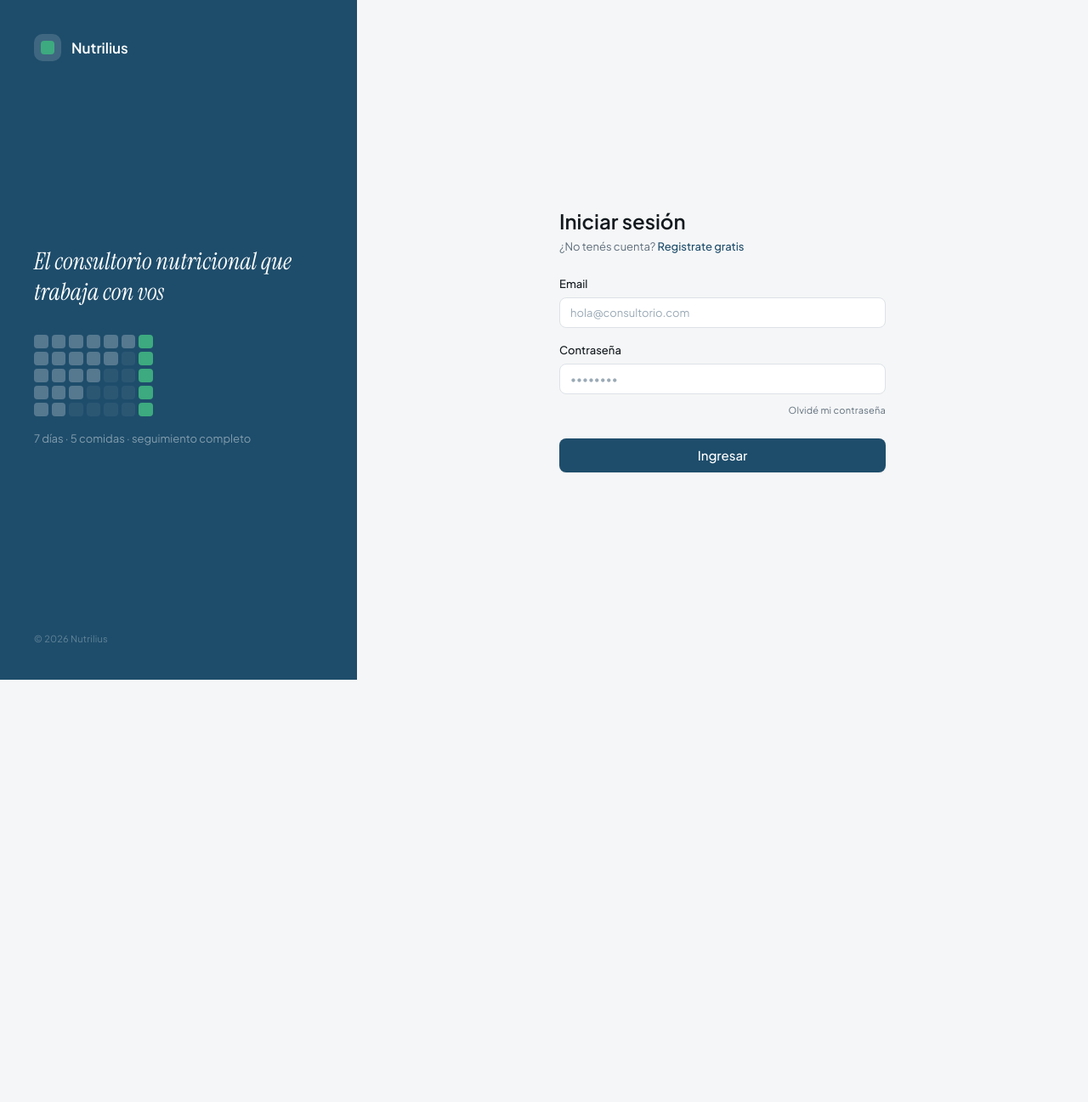
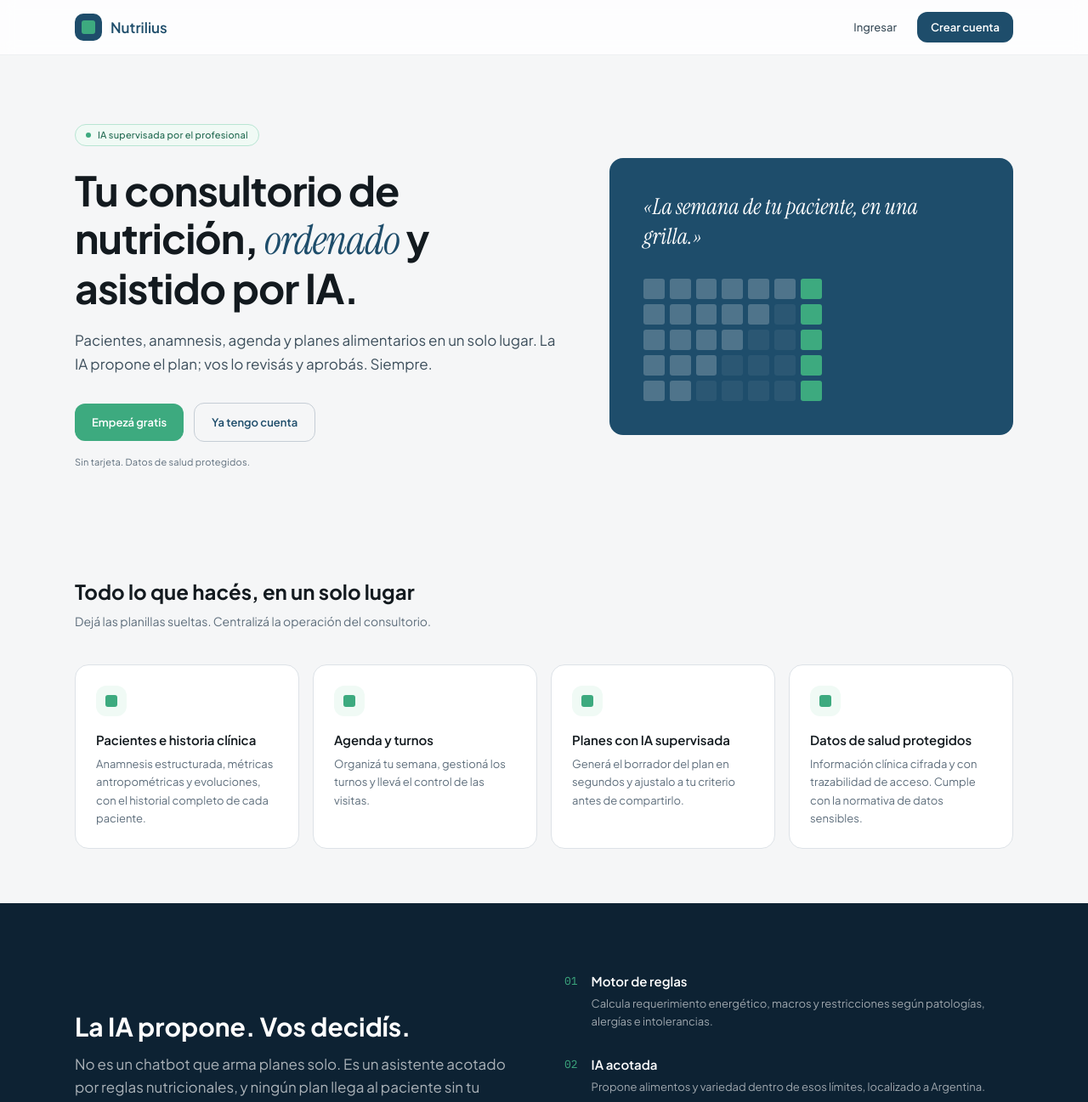
Before and after one commit to lvazquezmartinez/nutrilius, a React (Vite) app in the folder frontend/: page / in a window 1280 px wide. Before the commit this address led to /login. Shown: the top 1297 px of the page at 85% size. Before the commit the page ends 800 px from the top, so only its background shows below. Built offline with nearby package versions, Linux system fonts and the light colour scheme; no server answers.

Commit message:
Frontend: landing pública en / (design system Nutrilius)
Landing con hero, features, seccion 'IA supervisada' (motor de reglas -> IA -> aprobacion)
y CTAs a login/registro. Ruta / publica; deploy manual del SPA al bucket GCS.

```diff
--- a/frontend/src/App.tsx
+++ b/frontend/src/App.tsx
@@ -2,6 +2,7 @@ import { BrowserRouter, Routes, Route, Navigate } from 'react-router-dom'
 import { QueryClient, QueryClientProvider } from '@tanstack/react-query'
 import { useAuthStore } from '@/store/authStore'
 
+import { LandingPage }        from '@/pages/landing/LandingPage'
 import { LoginPage }          from '@/pages/auth/LoginPage'
 import { RegisterPage }       from '@/pages/auth/RegisterPage'
 import { ConfirmEmailPage }   from '@/pages/auth/ConfirmEmailPage'
@@ -52,9 +53,9 @@ export default function App() {
             <Route path="/pacientes/:id"     element={<PatientDetailPage />} />
           </Route>
 
-          {/* Default */}
-          <Route path="/"  element={<Navigate to="/dashboard" replace />} />
-          <Route path="*"  element={<Navigate to="/login" replace />} />
+          {/* Landing pública */}
+          <Route path="/"  element={<LandingPage />} />
+          <Route path="*"  element={<Navigate to="/" replace />} />
         </Routes>
       </BrowserRouter>
     </QueryClientProvider>
--- /dev/null
+++ b/frontend/src/pages/landing/LandingPage.tsx
@@ -0,0 +1,207 @@
+import { Link } from 'react-router-dom'
+
+// ─── Firma visual: grilla 7×5 del plan semanal ──────────────
+function MealGrid({ scale = 1, tone = 'light' }: { scale?: number; tone?: 'light' | 'dark' }) {
+  const cells = Array.from({ length: 35 }, (_, i) => {
+    const row = Math.floor(i / 7)
+    const col = i % 7
+    if (col === 6) return 'accent'
+    if (row === 0) return 'filled'
+    if (row === 1 && col < 5) return 'filled'
+    if (row === 2 && col < 4) return 'filled'
+    if (row === 3 && col < 3) return 'filled'
+    if (row === 4 && col < 2) return 'filled'
+    return 'empty'
+  })
+  const filled = tone === 'light' ? 'rgba(255,255,255,0.22)' : 'rgba(30,77,107,0.14)'
+  const empty = tone === 'light' ? 'rgba(255,255,255,0.06)' : 'rgba(30,77,107,0.05)'
+  return (
+    <div className="grid gap-1.5" style={{ gridTemplateColumns: 'repeat(7, 1fr)', width: 210 * scale }}>
+      {cells.map((type, i) => (
+        <div
+          key={i}
+          className="rounded-[3px]"
+          style={{
+            height: 24 * scale,
+            background: type === 'filled' ? filled : type === 'accent' ? '#3DAA7F' : empty,
+          }}
+        />
+      ))}
+    </div>
+  )
+}
+
+function Logo({ inverse = false }: { inverse?: boolean }) {
+  return (
+    <div className="flex items-center gap-2.5">
+      <div
+        className="w-8 h-8 rounded-md flex items-center justify-center"
+        style={{ background: inverse ? 'rgba(255,255,255,0.15)' : '#1E4D6B' }}
+      >
+        <div className="w-4 h-4 rounded-[3px]" style={{ background: '#3DAA7F' }} />
+      </div>
+      <span className={`font-semibold text-lg ${inverse ? 'text-white' : 'text-primary-700'}`}>
+        Nutrilius
+      </span>
+    </div>
+  )
+}
+
+function Feature({ title, children }: { title: string; children: React.ReactNode }) {
+  return (
+    <div className="rounded-xl border border-border-base bg-surface p-6">
+      <div className="w-9 h-9 rounded-lg mb-4 flex items-center justify-center bg-accent-50">
+        <div className="w-3.5 h-3.5 rounded-[3px] bg-accent-500" />
+      </div>
+      <h3 className="text-md font-semibold text-text-primary mb-1.5">{title}</h3>
+      <p className="text-sm text-text-muted leading-relaxed">{children}</p>
+    </div>
+  )
+}
+
+function Step({ n, title, children }: { n: string; title: string; children: React.ReactNode }) {
+  return (
+    <div className="flex gap-4">
+      <div className="font-mono text-sm text-accent-500 pt-0.5 flex-shrink-0">{n}</div>
+      <div>
+        <h4 className="text-md font-semibold text-white mb-1">{title}</h4>
+        <p className="text-sm leading-relaxed" style={{ color: 'rgba(255,255,255,0.6)' }}>{children}</p>
+      </div>
+    </div>
+  )
+}
+
+export function LandingPage() {
+  return (
+    <div className="min-h-screen bg-base text-text-primary">
+      {/* ─── Nav ─────────────────────────────────────────── */}
+      <header className="border-b border-border-subtle bg-surface/80 backdrop-blur sticky top-0 z-10">
+        <nav className="max-w-6xl mx-auto px-6 h-16 flex items-center justify-between">
+          <Logo />
+          <div className="flex items-center gap-3">
+            <Link to="/login" className="text-sm font-medium text-text-secondary hover:text-text-primary px-3 py-2">
+              Ingresar
+            </Link>
+            <Link
+              to="/registro"
+              className="text-sm font-semibold text-white px-4 py-2 rounded-lg bg-primary-700 hover:bg-primary-800 transition-colors"
+            >
+              Crear cuenta
+            </Link>
+          </div>
+        </nav>
+      </header>
+
+      {/* ─── Hero ────────────────────────────────────────── */}
+      <section className="max-w-6xl mx-auto px-6 pt-20 pb-16 grid lg:grid-cols-[1.1fr_0.9fr] gap-12 items-center">
+        <div>
+          <div className="inline-flex items-center gap-2 text-xs font-medium text-accent-700 bg-accent-50 border border-accent-200 rounded-full px-3 py-1 mb-6">
+            <span className="w-1.5 h-1.5 rounded-full bg-accent-500" />
+            IA supervisada por el profesional
+          </div>
+          <h1 className="text-4xl lg:text-display font-bold tracking-tight text-text-primary">
+            Tu consultorio de nutrición,{' '}
+            <span className="font-serif italic font-normal text-primary-700">ordenado</span> y
+            asistido por IA.
+          </h1>
+          <p className="mt-5 text-lg text-text-secondary leading-relaxed max-w-xl">
+            Pacientes, anamnesis, agenda y planes alimentarios en un solo lugar. La IA propone el
+            plan; vos lo revisás y aprobás. Siempre.
+          </p>
+          <div className="mt-8 flex flex-wrap items-center gap-3">
+            <Link
+              to="/registro"
+              className="text-sm font-semibold text-white px-5 py-3 rounded-lg bg-accent-500 hover:bg-accent-600 transition-colors"
+            >
+              Empezá gratis
+            </Link>
+            <Link
+              to="/login"
+              className="text-sm font-semibold text-primary-700 px-5 py-3 rounded-lg border border-border-strong hover:bg-subtle transition-colors"
+            >
+              Ya tengo cuenta
+            </Link>
+          </div>
+          <p className="mt-4 text-xs text-text-muted">Sin tarjeta. Datos de salud protegidos.</p>
+        </div>
+
+        {/* Panel de marca con la grilla */}
+        <div className="rounded-2xl p-10 flex flex-col justify-between min-h-[320px]" style={{ background: '#1E4D6B' }}>
+          <p
+            className="text-white mb-8"
+            style={{ fontFamily: 'Instrument Serif, serif', fontStyle: 'italic', fontSize: 26, lineHeight: 1.35 }}
+          >
+            «La semana de tu paciente, en una grilla.»
+          </p>
+          <MealGrid tone="light" />
+        </div>
+      </section>
+
+      {/* ─── Features ────────────────────────────────────── */}
+      <section className="max-w-6xl mx-auto px-6 py-16">
+        <h2 className="text-2xl font-bold text-text-primary mb-2">Todo lo que hacés, en un solo lugar</h2>
+        <p className="text-text-muted mb-10 max-w-xl">Dejá las planillas sueltas. Centralizá la operación del consultorio.</p>
+        <div className="grid md:grid-cols-2 lg:grid-cols-4 gap-4">
+          <Feature title="Pacientes e historia clínica">
+            Anamnesis estructurada, métricas antropométricas y evoluciones, con el historial completo de cada paciente.
+          </Feature>
+          <Feature title="Agenda y turnos">
+            Organizá tu semana, gestioná los turnos y llevá el control de las visitas.
+          </Feature>
+          <Feature title="Planes con IA supervisada">
+            Generá el borrador del plan en segundos y ajustalo a tu criterio antes de compartirlo.
+          </Feature>
+          <Feature title="Datos de salud protegidos">
+            Información clínica cifrada y con trazabilidad de acceso. Cumple con la normativa de datos sensibles.
+          </Feature>
+        </div>
+      </section>
+
+      {/* ─── Cómo funciona la IA (diferencial) ───────────── */}
+      <section className="py-20" style={{ background: '#0D2233' }}>
+        <div className="max-w-6xl mx-auto px-6 grid lg:grid-cols-2 gap-12 items-center">
+          <div>
+            <h2 className="text-3xl font-bold text-white mb-3">La IA propone. Vos decidís.</h2>
+            <p className="text-lg leading-relaxed" style={{ color: 'rgba(255,255,255,0.65)' }}>
+              No es un chatbot que arma planes solo. Es un asistente acotado por reglas nutricionales,
+              y ningún plan llega al paciente sin tu aprobación.
+            </p>
+          </div>
+          <div className="flex flex-col gap-7">
+            <Step n="01" title="Motor de reglas">
+              Calcula requerimiento energético, macros y restricciones según patologías, alergías e intolerancias.
+            </Step>
+            <Step n="02" title="IA acotada">
+              Propone alimentos y variedad dentro de esos límites, localizado a Argentina.
+            </Step>
+            <Step n="03" title="Tu aprobación">
+              Revisás, editás y aprobás. Recién ahí el plan se comparte con el paciente.
+            </Step>
+          </div>
+        </div>
+      </section>
+
+      {/* ─── CTA final ───────────────────────────────────── */}
+      <section className="max-w-6xl mx-auto px-6 py-20 text-center">
+        <h2 className="text-3xl font-bold text-text-primary mb-3">
+          Empezá a ordenar tu consultorio <span className="font-serif italic font-normal text-accent-600">hoy</span>.
+        </h2>
+        <p className="text-text-muted mb-8 max-w-md mx-auto">Creá tu cuenta gratis y cargá tu primer paciente en minutos.</p>
+        <Link
+          to="/registro"
+          className="inline-block text-sm font-semibold text-white px-6 py-3 rounded-lg bg-accent-500 hover:bg-accent-600 transition-colors"
+        >
+          Crear cuenta gratis
+        </Link>
+      </section>
+
+      {/* ─── Footer ──────────────────────────────────────── */}
+      <footer className="border-t border-border-subtle">
+        <div className="max-w-6xl mx-auto px-6 h-16 flex items-center justify-between">
+          <Logo />
+          <p className="text-xs text-text-muted">© {new Date().getFullYear()} Nutrilius</p>
+        </div>
+      </footer>
+    </div>
+  )
+}
```
